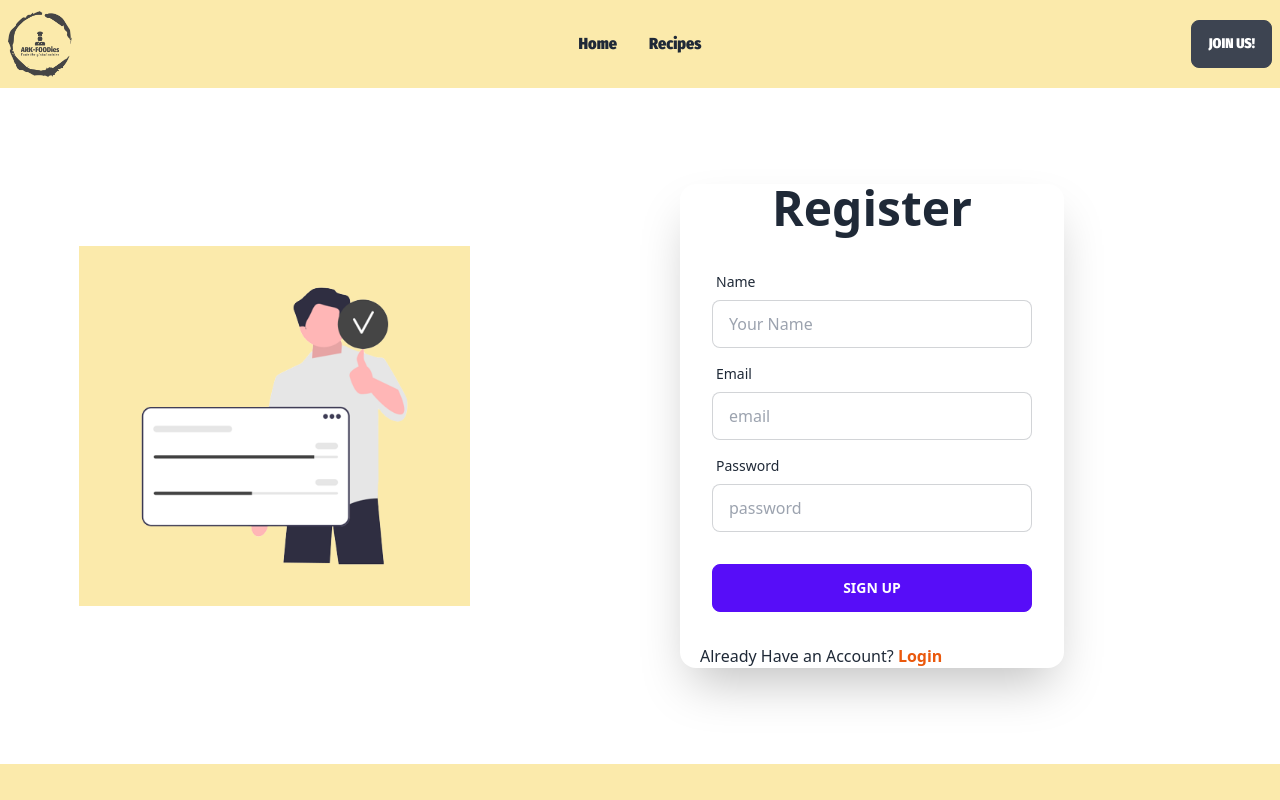
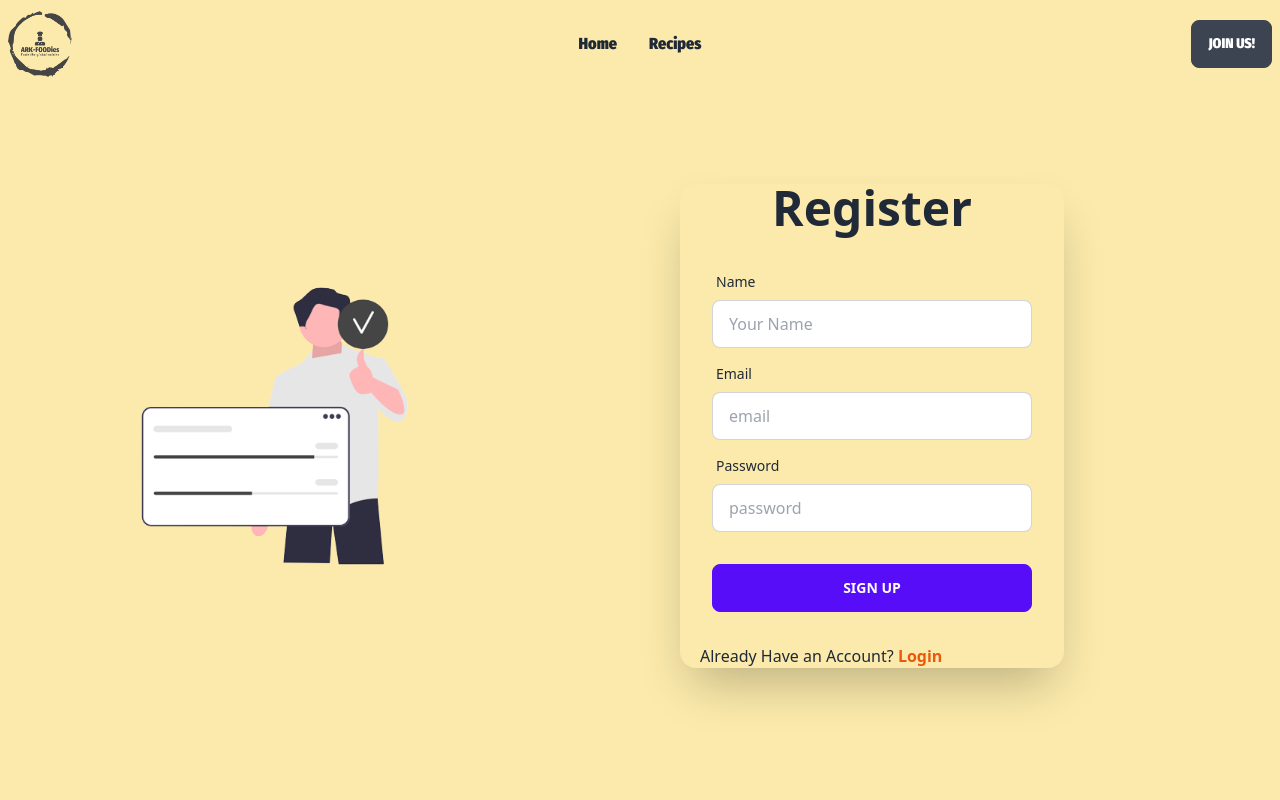
Before and after one commit to abdurrahman720/arkFOODies_MERN-client, a React (Create React App) app: page /register in a window 1280 px wide. Shown: the top 800 px of the page. Built offline with nearby package versions, Linux system fonts and the light colour scheme; no server answers.

Commit message:
updated login and register page

```diff
--- a/src/Components/Header.jsx
+++ b/src/Components/Header.jsx
@@ -1,7 +1,18 @@
-import React from "react";
+import React, { useContext } from "react";
 import { Link } from "react-router-dom";
 import logo from "../assets/png/logo-no-background.png";
+import { UserContext } from "../Context/UserContext/Context";
 const Header = () => {
+    const {user, logOut } = useContext(UserContext);
+
+    const handleLogOut = () => {
+        logOut().then(() => {
+            alert('Log Out Success')
+        }).catch(err => {
+            console.log(err);
+        })
+    }
+
   return (
     <div className="navbar bg-mybg font-custom1">
       <div className="navbar-start">
@@ -49,7 +60,9 @@ const Header = () => {
         </ul>
       </div>
       <div className="navbar-end">
-        <Link to="/login" className="btn">Join Us!</Link>
+              {
+                  user?.uid ? <Link onClick={handleLogOut} to="/" className="btn">Log Out</Link> : <Link to="/login" className="btn">Join Us!</Link>
+        }
       </div>
     </div>
   );
--- a/src/Pages/Auth/Register.jsx
+++ b/src/Pages/Auth/Register.jsx
@@ -37,12 +37,12 @@ const Register = () => {
 
 
   return (
-    <div className="hero w-full ">
+    <div className="hero w-full bg-mybg">
       <div className="hero-content grid md:grid-cols-2 gap-20 my-10 flex-col lg:flex-row">
         <div className="text-center lg:text-left">
           <img className="w-3/4" src={login} alt="" />
         </div>
-        <div className="card flex-shrink-0 w-full max-w-sm shadow-2xl bg-base-100 my-10 ">
+        <div className="card flex-shrink-0 w-full max-w-sm shadow-2xl my-10 bg-mybg ">
           <h1 className="text-5xl font-bold text-center">Register</h1>
           <form onSubmit={handleSignUp} className="card-body">
             <div className="form-control">
```
